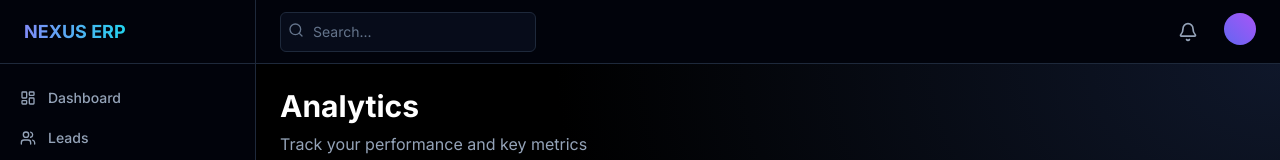
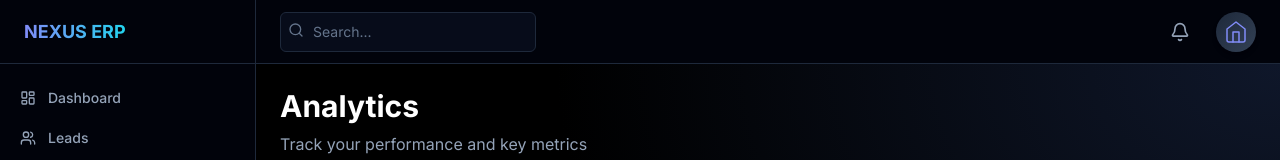
Before and after one commit to mahmoudskhairi/Real-Estate_app, a Next.js app: page /analytics in a window 1280 px wide. Shown: the top 160 px of the page. Built offline with nearby package versions, Linux system fonts and the light colour scheme.

Commit message:
feat: add professional real estate house icon to profile button
- Replaced gradient circle with modern house icon
- Added gradient background (indigo/purple for light, slate for dark)
- Maintained hover effects and transitions
- Enhanced visual identity with real estate themed design

```diff
--- a/src/components/layout/topbar.tsx
+++ b/src/components/layout/topbar.tsx
@@ -52,8 +52,22 @@ export function Topbar() {
         <div className="relative">
           <button
             onClick={() => setShowProfileMenu(!showProfileMenu)}
-            className="h-8 w-8 rounded-full bg-gradient-to-tr from-indigo-500 to-purple-500 hover:ring-2 hover:ring-indigo-400 transition-all cursor-pointer"
-          />
+            className="h-10 w-10 rounded-full overflow-hidden hover:ring-2 hover:ring-indigo-400 transition-all cursor-pointer bg-gradient-to-br from-indigo-100 to-purple-100 dark:from-slate-800 dark:to-slate-700 flex items-center justify-center shadow-md"
+          >
+            <svg
+              xmlns="http://www.w3.org/2000/svg"
+              viewBox="0 0 24 24"
+              fill="none"
+              stroke="currentColor"
+              strokeWidth="1.5"
+              strokeLinecap="round"
+              strokeLinejoin="round"
+              className="h-6 w-6 text-indigo-600 dark:text-indigo-400"
+            >
+              <path d="M3 9l9-7 9 7v11a2 2 0 0 1-2 2H5a2 2 0 0 1-2-2z"/>
+              <polyline points="9 22 9 12 15 12 15 22"/>
+            </svg>
+          </button>
           {showProfileMenu && (
             <div className="absolute right-0 mt-2 w-48 rounded-lg border border-gray-200 bg-white shadow-xl z-50 dark:border-slate-800 dark:bg-slate-950">
               <div className="py-1">
```
